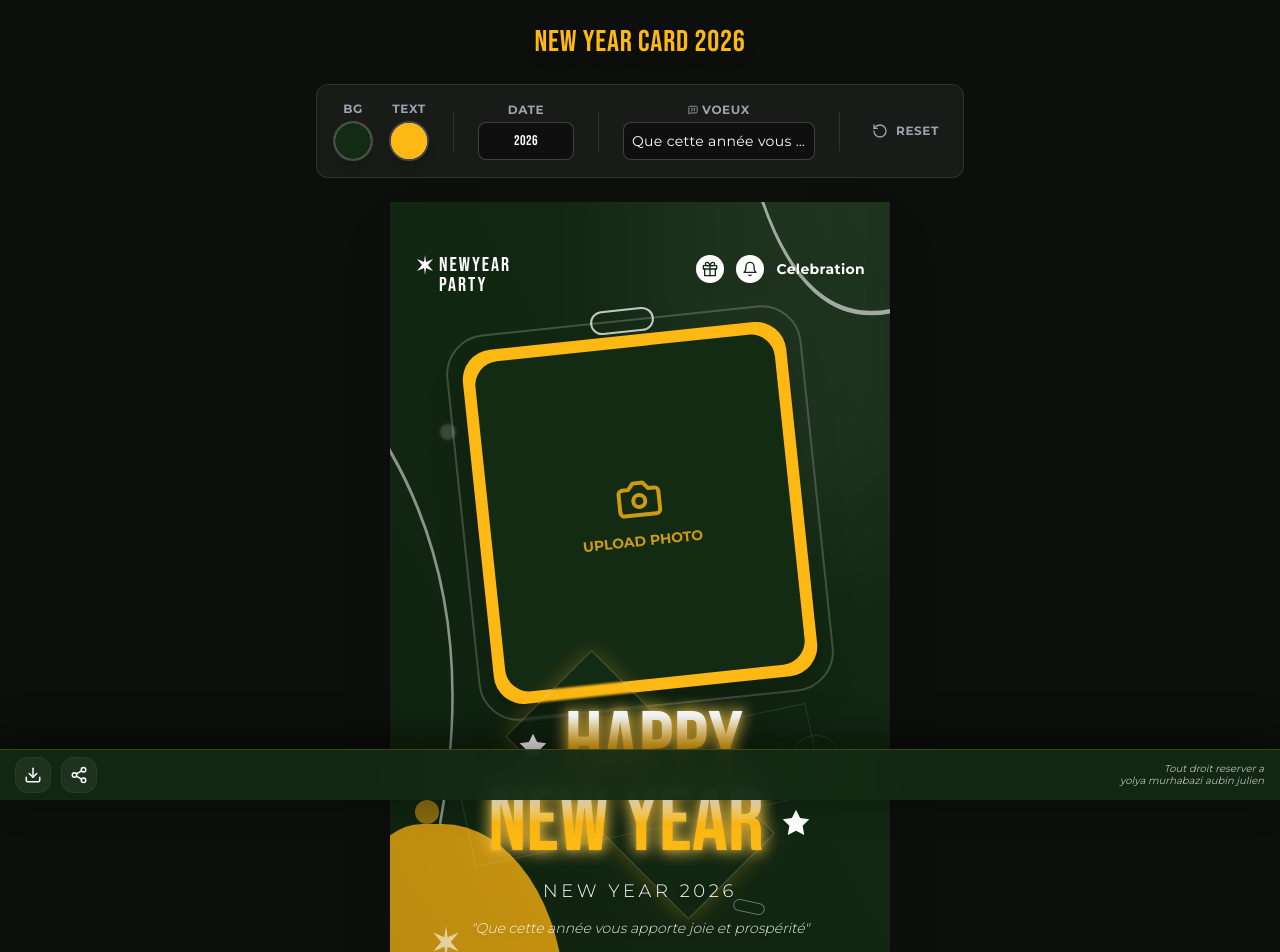
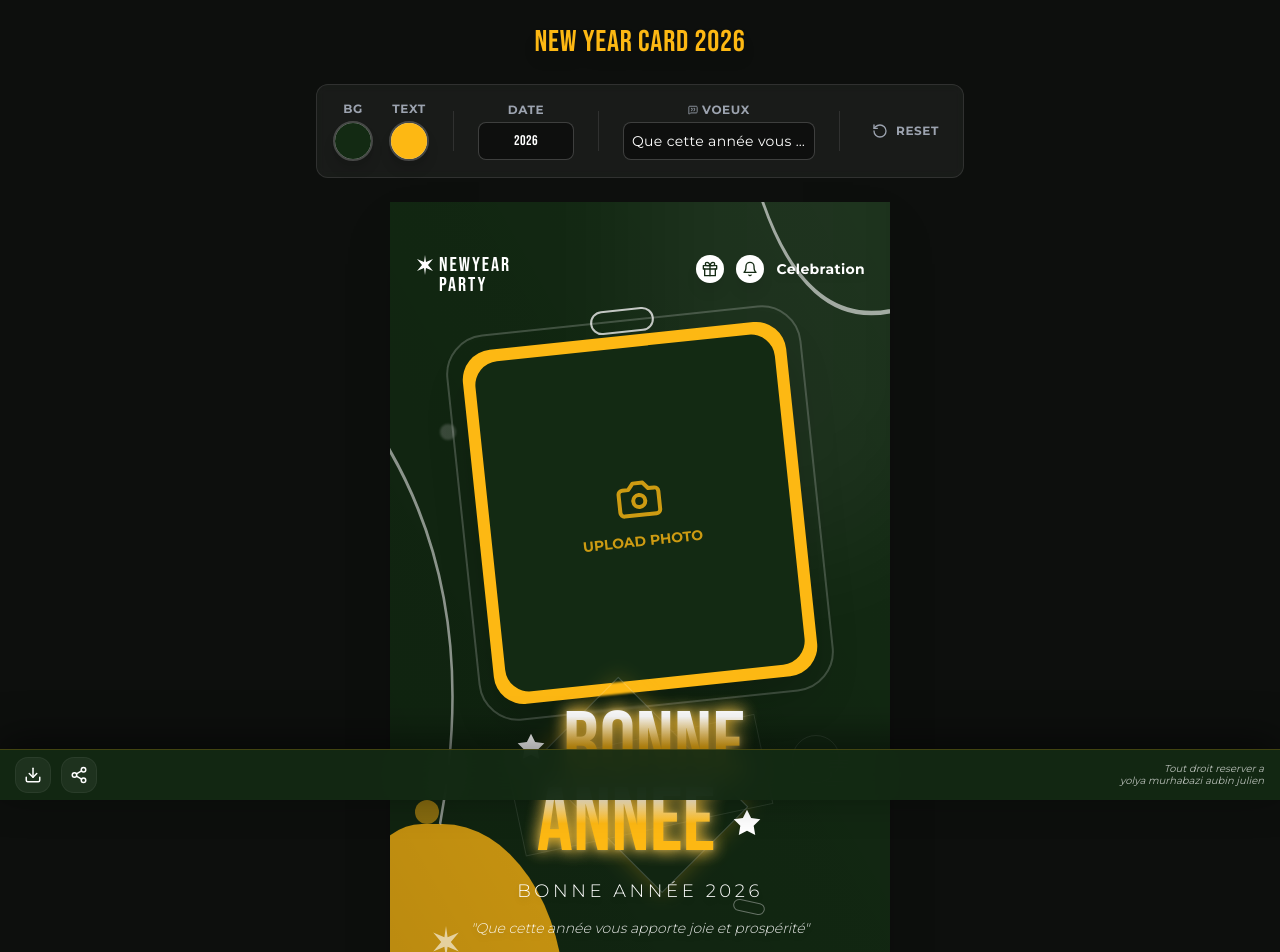
Before and after one commit to yolyamurhabazi/nouvelancard, a React (Vite) app: page / in a window 1280 px wide. Shown: the top 952 px of the page. Built offline with nearby package versions, Linux system fonts and the light colour scheme.

Commit message:
feat: Update card text to French
Changes the main card text from "HAPPY NEW YEAR" to "BONNE ANNÉE".
Includes `notranslate` class and `translate="no"` attribute to prevent browser translation of the text.

```diff
--- a/components/CardCanvas.tsx
+++ b/components/CardCanvas.tsx
@@ -166,16 +166,17 @@ const CardCanvas: React.FC<CardCanvasProps> = ({ cardRef, cardState, onImageUplo
              ></div>
 
              {/* Main Text with Crystal Gradient & Glow & Stars */}
-             <div className="flex flex-col items-center justify-center">
+             {/* The 'notranslate' class and translate='no' attribute ensure the browser does not attempt to translate this artistic text */}
+             <div className="flex flex-col items-center justify-center notranslate" translate="no">
                 <div className="flex items-center gap-4 translate-x-[-10px]">
                     <StarIcon
                       className="w-6 h-6 md:w-8 md:h-8"
                       style={{ filter: `drop-shadow(0 0 4px ${cardState.accentColor})` }}
                     />
-                    <h1 className="font-bebas relative z-10" style={titleTextStyle}>HAPPY</h1>
+                    <h1 className="font-bebas relative z-10" style={titleTextStyle}>BONNE</h1>
                 </div>
                 <div className="flex items-center gap-4 translate-x-[10px]">
-                    <h1 className="font-bebas relative z-10" style={titleTextStyle}>NEW YEAR</h1>
+                    <h1 className="font-bebas relative z-10" style={titleTextStyle}>ANNÉE</h1>
                     <StarIcon
                       className="w-6 h-6 md:w-8 md:h-8"
                       style={{ filter: `drop-shadow(0 0 4px ${cardState.accentColor})` }}
@@ -190,7 +191,7 @@ const CardCanvas: React.FC<CardCanvasProps> = ({ cardRef, cardState, onImageUplo
               fontSize: 'clamp(12px, 3.5vw, 18px)'
             }}
           >
-            NEW YEAR {cardState.year}
+            BONNE ANNÉE {cardState.year}
           </p>
 
           {/* Custom Wish/Message */}
```
